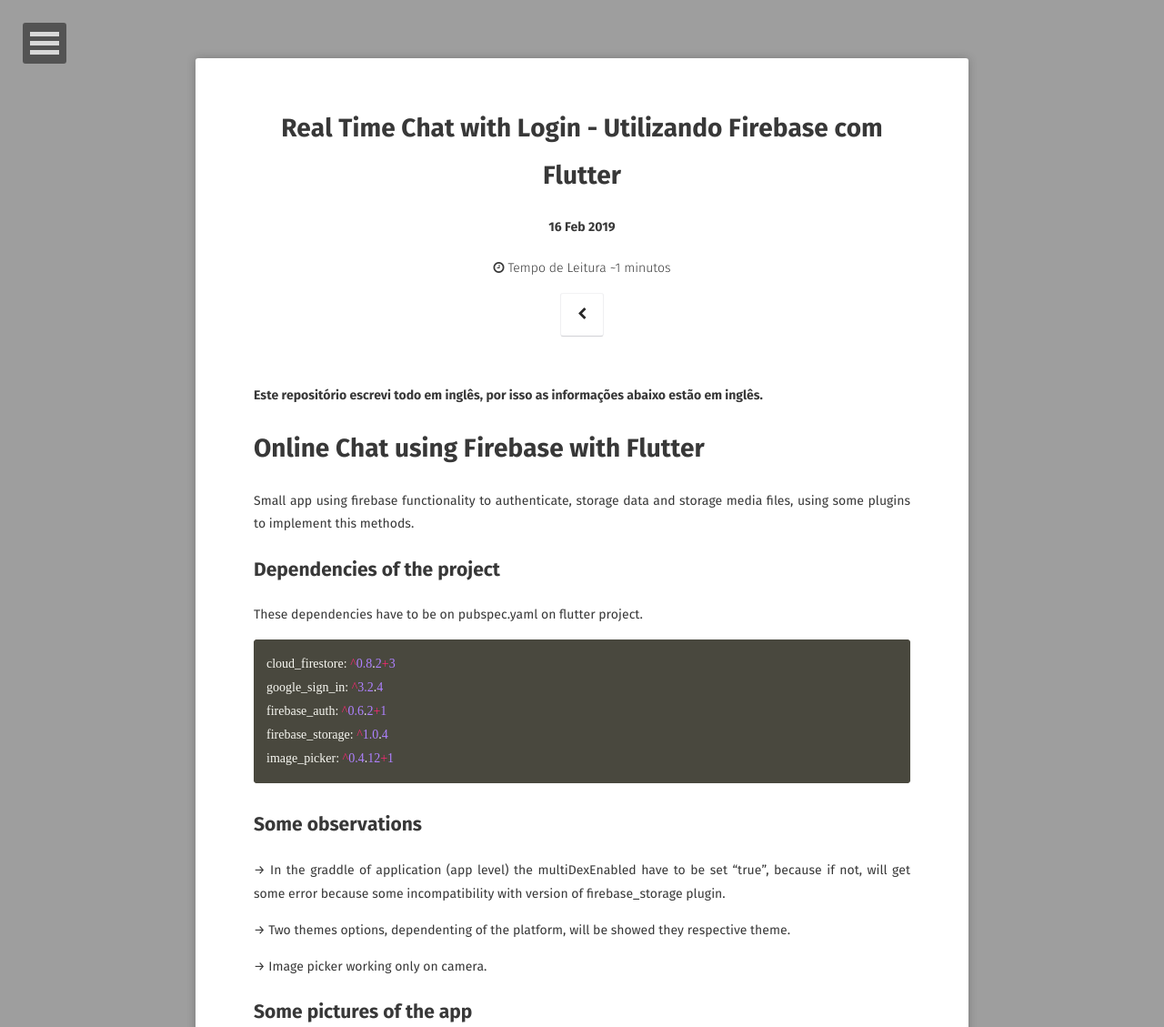
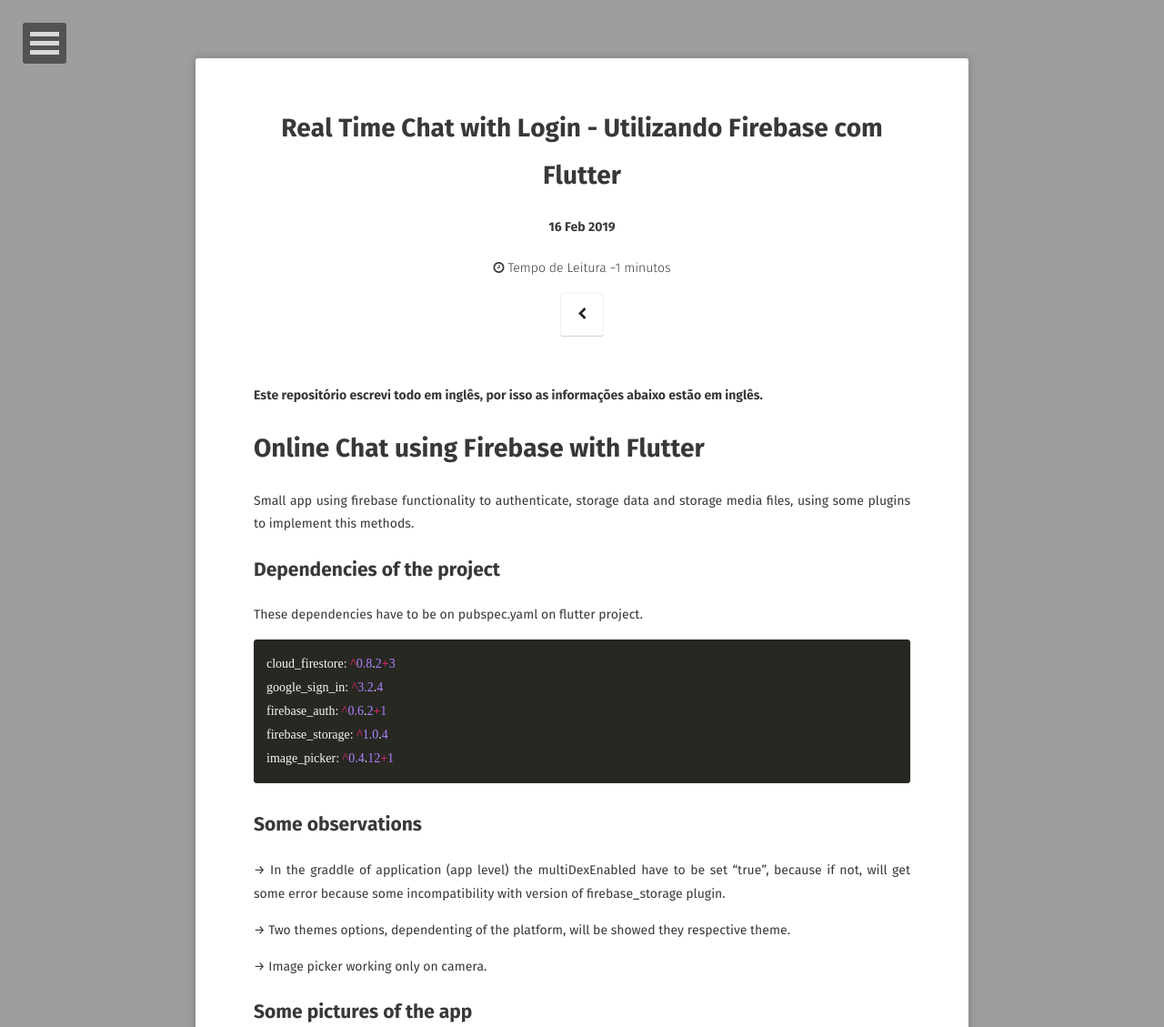
Before and after one commit to jsdaniell/jsdaniell.github.io, a Jekyll site: the page built from _posts/2019-02-16-firebaseflutter.md, in a window 1280 px wide. Shown: the top 1129 px of the page at 91% size. Built offline with Jekyll 4.4.1, drawn with Linux system fonts in a browser that asks for light colours; some web fonts are replaced; grey boxes are pictures that could not be loaded.

Commit message:
highlight color of syntax code block changed

```diff
--- a/_sass/syntax.scss
+++ b/_sass/syntax.scss
@@ -3,7 +3,7 @@
 }
 
 .highlight {
-	background-color: #49483e;
+	background-color: #272822;
 	font-family: $font2;
 	@include font-size(14);
 	color: #f8f8f2;
@@ -14,7 +14,7 @@
 		padding: 1em;
 	}
 	.lineno            { padding-right: 24px; color: lighten(#49483e,50);}
-	.hll               { background-color: #272822}
+	.hll               { background-color: #49483e}
 	.c                 { color: #75715e }                            /* Comment                     */
 	.err               { color: #960050; background-color: #1e0010 } /* Error                       */
 	.k                 { color: #66d9ef }                            /* Keyword                     */
```
